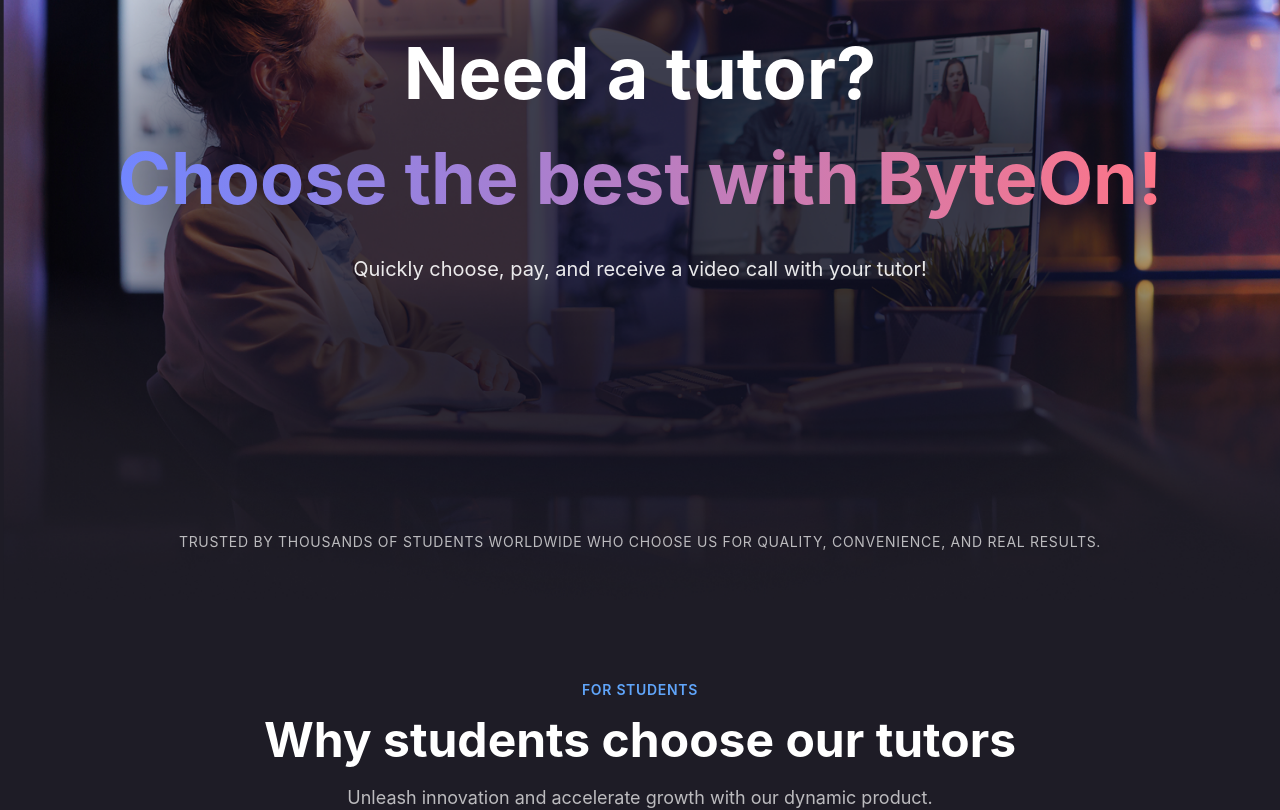
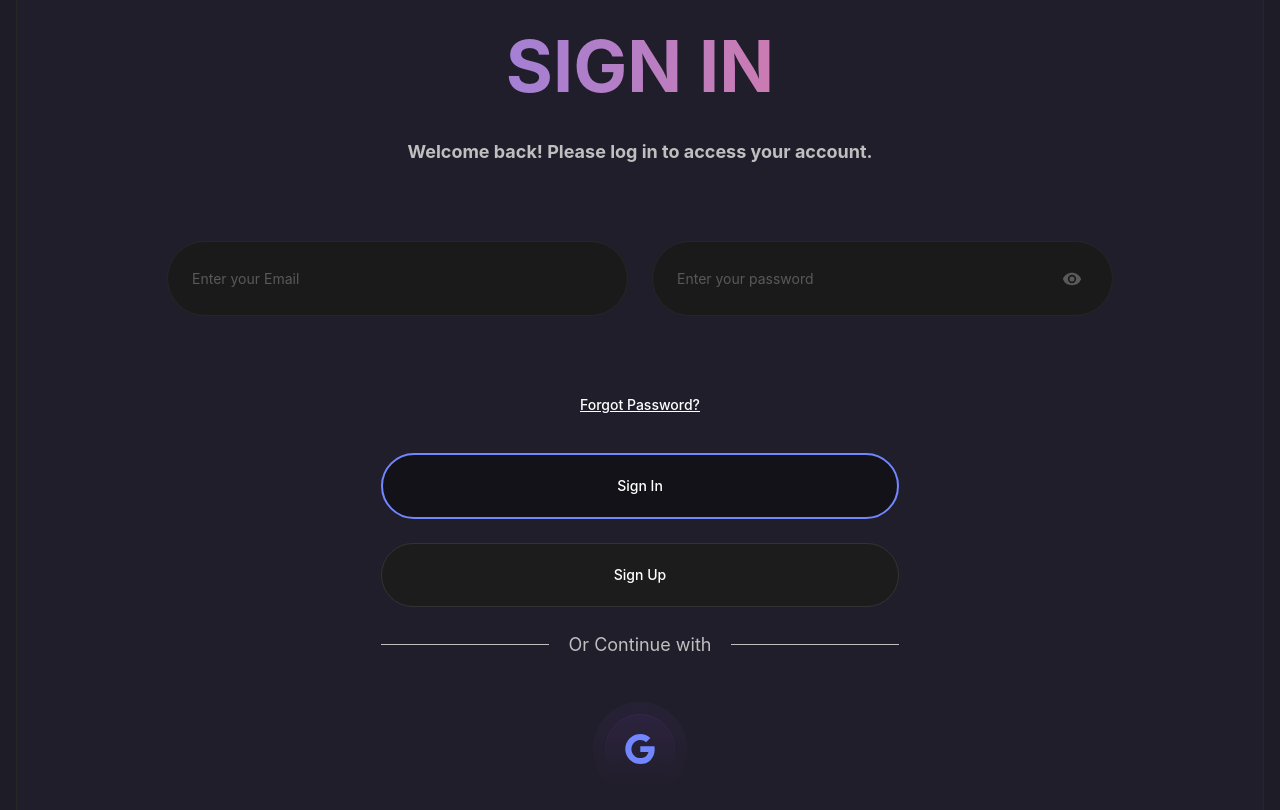
Before and after one commit to Dmytro-Doronin/components, a React (Vite) app: page / in a window 1280 px wide. Shown: the part 200-1010 px from the top of the page. Built offline with nearby package versions, Linux system fonts and the light colour scheme.

Commit message:
login form

```diff
--- a/package.json
+++ b/package.json
@@ -10,6 +10,7 @@
     "preview": "vite preview"
   },
   "dependencies": {
+    "@hookform/resolvers": "5.2.2",
     "@radix-ui/react-radio-group": "1.3.8",
     "@radix-ui/react-select": "2.2.6",
     "@tailwindcss/vite": "4.1.18",
@@ -18,7 +19,8 @@
     "react-dom": "^19.2.0",
     "react-hook-form": "7.71.1",
     "react-router-dom": "7.13.0",
-    "tailwind-merge": "3.4.0"
+    "tailwind-merge": "3.4.0",
+    "zod": "4.3.6"
   },
   "devDependencies": {
     "@eslint/js": "^9.39.1",
--- a/src/App.tsx
+++ b/src/App.tsx
@@ -1,40 +1,19 @@
 import './App.css'
 
-import {Home} from "./pages/Home/Home.tsx";
+import {Header} from "./components/header/Header.tsx";
+import {LoginPage} from "./pages/loginPage/LoginPage.tsx";
 
 function App() {
-  return <Home />
-  //   type SortDirection = (typeof selectOptions)[number]['value'];
-  //
-  //   const selectOptions = [
-  //       { label: 'A-Z', value: 'asc' },
-  //       { label: 'Z-A', value: 'desc' },
-  //   ] as const;
-  //   const [sortDirection, setSortDirection] = useState<SortDirection>('desc');
-  //
-  //   const onSelectChange = (option: SortDirection) => {
-  //       setSortDirection(option);
-  //   };
-  // return (
-  //     <div className=' flex items-center justify-center'>
-  //         <Button>Primary</Button>
-  //         <Button variant="secondary">Secondary</Button>
-  //         <Button variant="info">info</Button>
-  //         <Button variant="tertiary">tertiary</Button>
-  //         <Button variant="success" fullWidth>
-  //             Success full width
-  //         </Button>
-  //         {/*<TextField errorMessage='error' label='Name' placeholder='Password' variant='primary'/>*/}
-  //         <TextField type='password' label='Name' placeholder='Password' variant='primary'/>
-  //         {/*<TextField errorMessage='error' label='Name' placeholder='Name' variant='secondary'/>*/}
-  //         <TextField type='password' label='Name' placeholder='Name' variant='secondary'/>
-  //         <SelectComponent
-  //             onChange={onSelectChange}
-  //             defaultValue={sortDirection}
-  //             options={selectOptions}
-  //         />
-  //     </div>
-  // )
+  // return <Home />
+    return (
+        <>
+            <Header/>
+            <main className="pt-[var(--header-height)]">
+                <LoginPage/>
+            </main>
+        </>
+
+    )
 }
 
 export default App
--- /dev/null
+++ b/src/components/auth/loginForm/LoginForm.tsx
@@ -0,0 +1,68 @@
+import type {loginData} from "../../../pages/loginPage/LoginPage.tsx";
+import {useForm} from "react-hook-form";
+import type {FormValues} from "./loginFormTypes.ts";
+import {zodResolver} from "@hookform/resolvers/zod";
+import {loginSchema} from "./loginForm.validation.ts";
+import {ControlledTextField} from "../../ui/controlled/controlledTextField/ControlledTextField.tsx";
+import {Button} from "../../ui/button/Button.tsx";
+import Google from "../../icons/Google.tsx";
+
+
+type LoginFormTypes = {
+    loading: boolean;
+    title: string;
+    onSubmit: (data: loginData) => void;
+}
+
+export const LoginForm = ({loading, onSubmit, title}: LoginFormTypes) => {
+    const { control, handleSubmit, reset } = useForm<FormValues>({
+        resolver: zodResolver(loginSchema),
+        defaultValues: {
+            email: '',
+            password: '',
+        },
+    });
+
+
+    const onSubmitForm = (data: loginData) => {
+        onSubmit(data);
+        reset();
+    };
+
+    return (
+        <form className="auth-form" onSubmit={handleSubmit(onSubmitForm)}>
+            <h1 className="auth-title">{title}</h1>
+            <h3 className="auth-subtitle">
+                Welcome back! Please log in to access your account.
+            </h3>
+
+            <div className="auth-content">
+                <div className="auth-fields">
+                    <ControlledTextField placeholder="Enter your Email" control={control} name="email" />
+                    <ControlledTextField placeholder="Enter your password" control={control} name="password" type="password" />
+                </div>
+
+
+                <div className="auth-actions">
+                    <div className="auth-actions-inner">
+                        <Button variant="link" className="auth-link-underline" type="button">
+                            Forgot Password?
+                        </Button>
+                        <Button variant="secondary" size="auth" type="submit">Sign In</Button>
+                        <Button variant="tertiary" size="auth" type="button">Sign Up</Button>
+                    </div>
+
+                    <div className="auth-divider">
+                        <div className="auth-divider-line" />
+                        <span className="auth-divider-text">Or Continue with</span>
+                        <div className="auth-divider-line" />
+                    </div>
+
+                    <Button variant="link" type="button"><Google /></Button>
+                </div>
+            </div>
+
+            {loading && <div>Loading...</div>}
+        </form>
+    );
+};
--- /dev/null
+++ b/src/components/auth/loginForm/loginForm.validation.ts
@@ -0,0 +1,6 @@
+import { z } from 'zod';
+
+export const loginSchema = z.object({
+    email: z.string().trim().pipe(z.email({ message: "Invalid email" })),
+    password: z.string().min(3, { message: 'Password must be at least 3 characters' }),
+});
--- /dev/null
+++ b/src/components/auth/loginForm/loginFormTypes.ts
@@ -0,0 +1,5 @@
+import { z } from 'zod';
+
+import { loginSchema } from './loginForm.validation.ts';
+
+export type FormValues = z.infer<typeof loginSchema>;
--- a/src/components/header/Header.tsx
+++ b/src/components/header/Header.tsx
@@ -6,7 +6,7 @@
         <header
             className="
                 fixed top-0 left-0 z-50
-                w-full h-[90px]
+                w-full h-[var(--header-height)]
                 bg-[#15141D40]
                 backdrop-blur-[12px]
       "
--- /dev/null
+++ b/src/components/icons/Google.tsx
@@ -0,0 +1,43 @@
+import {
+    type Ref,
+    type SVGProps,
+    forwardRef,
+    memo,
+    type MemoExoticComponent,
+    type ForwardRefExoticComponent,
+} from 'react';
+const SvgComponent = (props: SVGProps<SVGSVGElement>, ref: Ref<SVGSVGElement>) => (
+    <svg {...props} ref={ref} width="94" height="94" viewBox="0 0 94 94" fill="none" xmlns="http://www.w3.org/2000/svg">
+        <rect width="94" height="94" rx="47" fill="url(#paint0_linear_21_4532)" fillOpacity="0.05"/>
+        <rect x="12" y="12" width="70" height="70" rx="35" fill="url(#paint1_linear_21_4532)" fillOpacity="0.1"/>
+        <rect x="12.5" y="12.5" width="69" height="69" rx="34.5" stroke="url(#paint2_linear_21_4532)" strokeOpacity="0.2"/>
+        <g clipPath="url(#clip0_21_4532)">
+            <path d="M61.7076 47.3456C61.7076 46.3259 61.6249 45.3007 61.4485 44.2976H47.3V50.0738H55.4022C55.066 51.9368 53.9857 53.5848 52.4039 54.632V58.3799H57.2376C60.0761 55.7674 61.7076 51.9092 61.7076 47.3456Z" fill="#7286FF"/>
+            <path d="M47.2999 62.001C51.3454 62.001 54.7572 60.6727 57.2429 58.3799L52.4092 54.6319C51.0644 55.5469 49.3282 56.065 47.3054 56.065C43.3921 56.065 40.0741 53.4249 38.8836 49.8754H33.8955V53.739C36.4419 58.8043 41.6284 62.001 47.2999 62.001Z" fill="#7286FF"/>
+            <path d="M38.8782 49.8754C38.2499 48.0124 38.2499 45.9952 38.8782 44.1322V40.2686H33.8957C31.7682 44.507 31.7682 49.5006 33.8957 53.7391L38.8782 49.8754Z" fill="#7286FF"/>
+            <path d="M47.2999 37.9371C49.4384 37.904 51.5053 38.7087 53.0541 40.1858L57.3366 35.9033C54.6249 33.3569 51.0258 31.9569 47.2999 32.001C41.6284 32.001 36.4419 35.1978 33.8955 40.2685L38.8781 44.1322C40.0631 40.5772 43.3866 37.9371 47.2999 37.9371Z" fill="#7286FF"/>
+        </g>
+        <defs>
+            <linearGradient id="paint0_linear_21_4532" x1="47" y1="0" x2="47" y2="94" gradientUnits="userSpaceOnUse">
+                <stop stopColor="#9051F1"/>
+                <stop offset="1" stopColor="#9051F1" stopOpacity="0"/>
+            </linearGradient>
+            <linearGradient id="paint1_linear_21_4532" x1="47" y1="-34.3514" x2="47" y2="192.676" gradientUnits="userSpaceOnUse">
+                <stop stopColor="#9051F1"/>
+                <stop offset="0.467671" stopColor="#9051F1" stopOpacity="0"/>
+            </linearGradient>
+            <linearGradient id="paint2_linear_21_4532" x1="47" y1="-109.554" x2="47" y2="145.378" gradientUnits="userSpaceOnUse">
+                <stop stopColor="#9051F1"/>
+                <stop offset="0.716291" stopColor="#9051F1" stopOpacity="0"/>
+            </linearGradient>
+            <clipPath id="clip0_21_4532">
+                <rect width="30" height="30" fill="white" transform="translate(32 32)"/>
+            </clipPath>
+        </defs>
+    </svg>
+);
+const SvgIcon = memo(forwardRef(SvgComponent)) as MemoExoticComponent<
+    ForwardRefExoticComponent<SVGProps<SVGSVGElement>>
+>;
+
+export default SvgIcon;
--- a/src/components/ui/button/Button.tsx
+++ b/src/components/ui/button/Button.tsx
@@ -22,6 +22,10 @@
                 tertiary: "bg-dark-700 border border-dark-500 text-white hover:brightness-95",
                 link: "bg-transparent text-light-100",
             },
+            size: {
+                default: "min-h-10 px-[55px] py-3.5",
+                auth: "min-h-12 px-[70px] py-[21px]",
+            },
             fullWidth: { true: "w-full", false: "" },
         },
         defaultVariants: { variant: "primary", fullWidth: false },
@@ -41,12 +45,12 @@
 export const Button = <T extends ElementType = "button">(
     props: PolymorphicProps<T>
 ) => {
-    const { as, children, className, variant, fullWidth, ...rest } = props;
+    const { as, children, className, variant, fullWidth, size, ...rest } = props;
     const Component = (as ?? "button") as ElementType;
 
     return (
         <Component
-            className={twMerge(buttonStyles({ variant, fullWidth }), className)}
+            className={twMerge(buttonStyles({ variant, fullWidth, size }), className)}
             {...rest}
         >
             {children}
--- a/src/index.css
+++ b/src/index.css
@@ -2,3 +2,4 @@
 @import "./styles/base.css";
 @import "./styles/components.css";
 @import "./styles/theme.css";
+@import "./styles/auth.css";
--- /dev/null
+++ b/src/pages/loginPage/LoginPage.tsx
@@ -0,0 +1,22 @@
+import {LoginForm} from "../../components/auth/loginForm/LoginForm.tsx";
+
+export type loginData = {
+    email: string,
+    password: string,
+}
+
+export const LoginPage = () => {
+
+
+    const onSubmit = (data: loginData) => {
+        console.log(data)
+    }
+
+    return (
+        <div
+            className='auth-page'
+        >
+            <LoginForm loading={false} onSubmit={onSubmit} title='SIGN IN' />
+        </div>
+    );
+};
--- /dev/null
+++ b/src/styles/auth.css
@@ -0,0 +1,56 @@
+@layer components {
+    .auth-page {
+        @apply w-full flex items-center justify-center px-4;
+    }
+
+    .auth-form {
+        @apply w-full max-w-[1326px] px-[150px] py-[100px] bg-bg-secondary mt-[30px] rounded-[20px] border border-dark-600;
+    }
+
+    .auth-title {
+        color: transparent;
+        background-clip: text;
+        -webkit-background-clip: text;
+        background-image: linear-gradient(to right, #7186FF, #FE7587);
+
+        @apply font-bold leading-tight text-center
+        text-[40px] md:text-[48px] lg:text-[54px] xl:text-7xl
+        mb-[20px] xl:mb-[32px];
+    }
+
+    .auth-subtitle {
+        @apply text-center font-bold text-[18px] leading-[1] text-light-300;
+    }
+
+    .auth-content {
+        @apply mt-[80px] flex flex-col gap-[24px];
+    }
+
+    .auth-fields {
+        @apply flex gap-[24px];
+    }
+
+    .auth-actions {
+        @apply flex flex-col items-center mt-[40px];
+    }
+
+    .auth-actions-inner {
+        @apply w-full max-w-[518px] flex flex-col gap-[24px] mb-[24px];
+    }
+
+    .auth-link-underline {
+        @apply p-0 underline font-bold text-[18px] leading-[1.5] text-center;
+    }
+
+    .auth-divider {
+        @apply w-full max-w-[518px] flex items-center gap-[20px] mb-[30px];
+    }
+
+    .auth-divider-line {
+        @apply h-px flex-1 bg-[var(--color-light-300)];
+    }
+
+    .auth-divider-text {
+        @apply text-[18px] text-[var(--color-light-300)];
+    }
+}
--- a/src/styles/theme.css
+++ b/src/styles/theme.css
@@ -1,3 +1,7 @@
+:root {
+    --header-height: 90px;
+}
+
 @theme inline {
     --color-bg-main: #1E1C26;
     --color-bg-secondary: #211E2B;
@@ -15,6 +19,7 @@
 
     --color-light-100: #FFFFFF;
     --color-light-200: #D8E0F0;
+    --color-light-300: #BFBFBF;
     --color-light-500: #7D8592;
 
     --color-success-500: #17AF26;
```
Also changed, not shown: src/components/icons/caret-down 1.svg (deleted), 1 other file (tests, documents, lock files or other folders).
